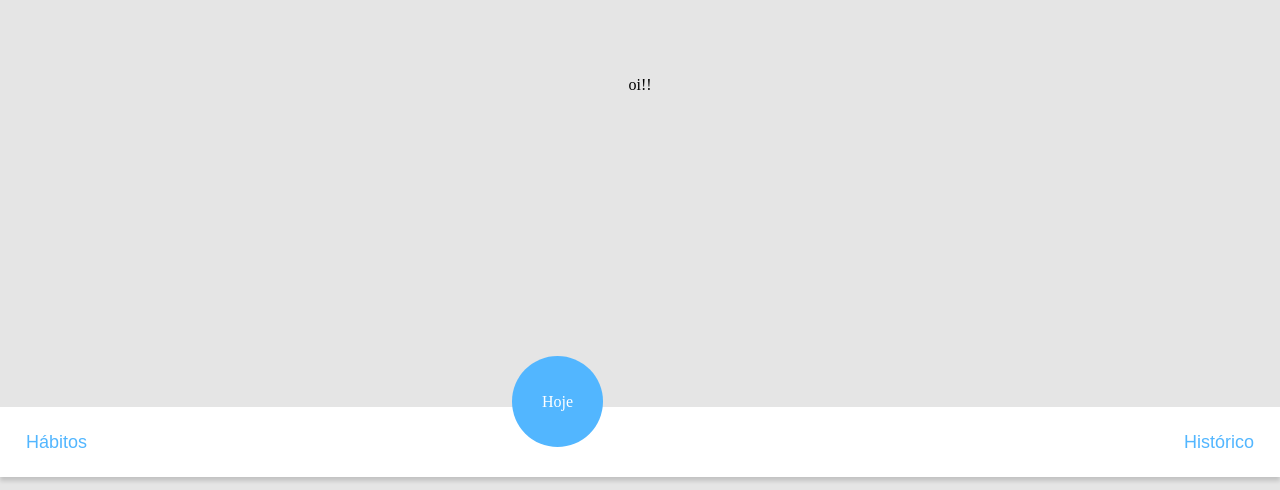
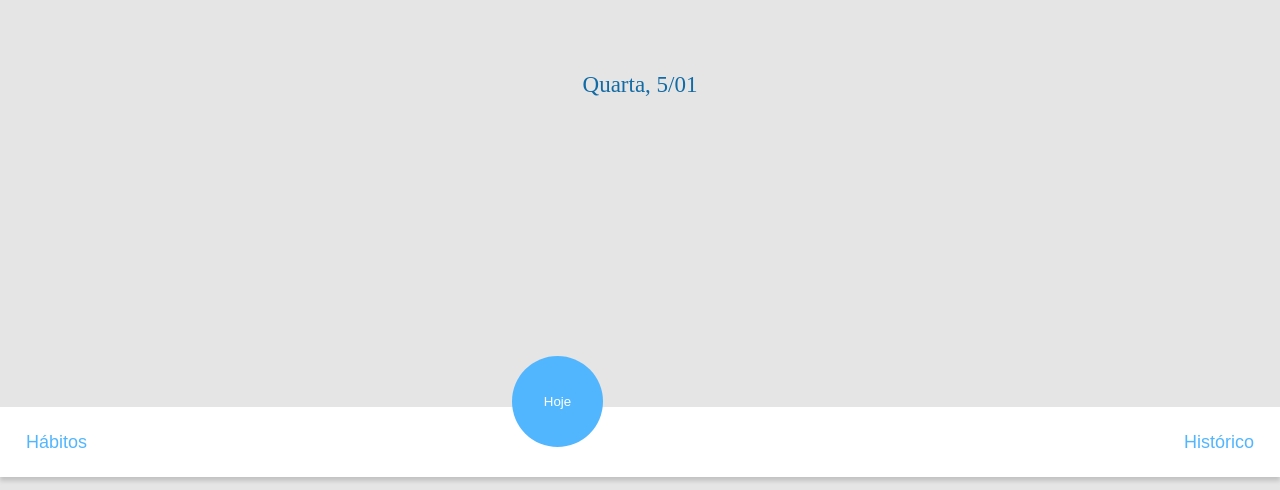
Before and after one commit to ThaisFrancaG/App_TrackIt_Habitos, a React (Create React App) app: page /hoje in a window 1280 px wide. Shown: the part 323-813 px from the top of the page. Built offline with nearby package versions, Linux system fonts and the light colour scheme.

Commit message:
Troca de props por context API em todos os elementos atuais para passagem de informações, incluindo o token

```diff
--- a/src/App.js
+++ b/src/App.js
@@ -7,32 +7,29 @@ import "react-loader-spinner/dist/loader/css/react-spinner-loader.css";
 import RenderHoje from "./components/hoje/RenderHoje";
 import Header from "./components/headerfooter/Header";
 import Footer from "./components/headerfooter/Footer";
+import RenderHabitos from "./components/habitos/RenderHabitos";
+import RenderHistorico from "./components/historico/RenderHistorico";
+import UserContext from "./context/UserContext";
 
 export default function App() {
   const [userInfo, setUserInfo] = useState({});
 
   return (
     <div>
+      <UserContext.Provider value={{ userInfo, setUserInfo }}>
         <BrowserRouter>
           <Header userInfo={userInfo} />
           <Routes>
-          <Route
-            path="/"
-            element={
-              <RenderLogin userInfo={userInfo} setUserInfo={setUserInfo} />
-            }
-          ></Route>
+            <Route path="/" element={<RenderLogin />}></Route>
             <Route path="/cadastro" element={<RenderCadastro />}></Route>
-          <Route
-            exact
-            path="/hoje"
-            element={
-              <RenderHoje userInfo={userInfo} setUserInfo={setUserInfo} />
-            }
-          ></Route>
+            <Route path="/hoje" element={<RenderHoje />}></Route>
+            <Route path="/habitos" element={<RenderHabitos />}></Route>
+
+            <Route path="/historico" element={<RenderHistorico />}></Route>
           </Routes>
           <Footer userInfo={userInfo} />
         </BrowserRouter>
+      </UserContext.Provider>
     </div>
   );
 }
--- a/src/assets/style.css
+++ b/src/assets/style.css
@@ -28,6 +28,10 @@
   font-family: "Playball";
   src: local("Playball"), url("../fonts/Playball-Regular.ttf");
 }
+
+a {
+  text-decoration: none;
+}
 body {
   height: 100vh;
   background-color: #e5e5e5;
--- /dev/null
+++ b/src/components/habitos/RenderHabitos.js
@@ -0,0 +1,3 @@
+export default function RenderHabitos() {
+  return <>Habitos</>;
+}
--- a/src/components/headerfooter/Footer.js
+++ b/src/components/headerfooter/Footer.js
@@ -1,18 +1,28 @@
 import styled from "styled-components";
+import { Link } from "react-router-dom";
 
-export default function Header(props) {
+export default function Header() {
   let currentPath = window.location.pathname;
   console.log(currentPath);
-  console.log(props);
 
-  if (currentPath === "/hoje") {
+  if (
+    currentPath === "/hoje" ||
+    currentPath === "/historico" ||
+    currentPath === "/historico"
+  ) {
     return (
       <>
         <FooterStyle>
-          <Button>Hábitos</Button>
-          <Button>Histórico</Button>
+          <Link to="/habitos">
+            <Button>Hábitos</Button>
+          </Link>
+          <Link to="/historico">
+            <Button>Histórico</Button>
+          </Link>
         </FooterStyle>
-        <Progress>Hoje</Progress>
+        <Link to="/hoje">
+          <Progress>Hoje</Progress>
+        </Link>
       </>
     );
   } else return <></>;
@@ -32,10 +42,11 @@ const FooterStyle = styled.footer`
   bottom: 0;
   left: 0;
 `;
-const Progress = styled.div`
+const Progress = styled.button`
   width: 91px;
   height: 91px;
   border-radius: 50%;
+  border: none;
   background-color: #52b6ff;
   display: flex;
   justify-content: center;
--- a/src/components/headerfooter/Header.js
+++ b/src/components/headerfooter/Header.js
@@ -1,17 +1,22 @@
+import { useContext } from "react";
+import UserContext from "../../context/UserContext";
 import styled from "styled-components";
+export default function Header() {
+  let currentPath = window.location.pathname;
 
-export default function Header(props) {
-  let currentPath = window.location.pathname;
-  console.log(currentPath);
-  console.log(props);
+  const { userInfo, setUserInfo } = useContext(UserContext);
 
-  if (currentPath === "/hoje") {
+  if (
+    currentPath === "/hoje" ||
+    currentPath === "/historico" ||
+    currentPath === "/historico"
+  ) {
     return (
       <>
         <HeaderStyle>
           <Logo>TrackIt</Logo>
           <UserDetails>
-            <img src={props.userInfo.image} alt={props.userInfo.name} />
+            <img src={userInfo.image} alt={userInfo.name} />
           </UserDetails>
         </HeaderStyle>
       </>
--- /dev/null
+++ b/src/components/historico/RenderHistorico.js
@@ -0,0 +1,3 @@
+export default function RenderHistorico() {
+  return <>Historico</>;
+}
--- a/src/components/hoje/CalculateDate.js
+++ b/src/components/hoje/CalculateDate.js
@@ -1,10 +1,55 @@
 import dayjs from "dayjs";
 import { useState, useEffect } from "react";
+import styled from "styled-components";
 
-const [weekDay, setWeekDay] = useState("Dia da Semana");
-const [dayMonth, setDayMonth] = useState("Dia no Mês");
-const [month, setMonth] = useState("Mês");
+export default function CalculateDate() {
+  const [weekDay, setWeekDay] = useState("Dia da Semana");
+  const [dayMonth, setDayMonth] = useState("Dia no Mês");
+  const [month, setMonth] = useState("Mês");
+  useEffect(() => {
+    setDayMonth(dayjs().date());
+    let day = "";
+    switch (dayjs().day()) {
+      case 0:
+        day = "Domingo";
+        break;
+      case 1:
+        day = "Segunda";
+        break;
+      case 2:
+        day = "Terça";
+        break;
+      case 3:
+        day = "Quarta";
+        break;
+      case 4:
+        day = "Quinta";
+        break;
+      case 5:
+        day = "Sexta";
+        break;
+      case 6:
+        day = "Sábado";
+        break;
+      default:
+        day = "Ocorreu um Erro!";
+    }
+    setWeekDay(day);
+    let month = `0${dayjs().month() + 1}`;
+    let monthDisplay = month.slice(-2);
+    setMonth(monthDisplay);
+  }, []);
+  return (
+    <>
+      <DateStyle>
+        {weekDay}, {dayMonth}/{month}
+      </DateStyle>
+    </>
+  );
+}
 
-console.log(dayjs().day());
-console.log(dayjs().date());
-console.log(dayjs().month());
+const DateStyle = styled.span`
+  font-size: 23px;
+  line-height: 30px;
+  color: #126ba5;
+`;
--- a/src/components/hoje/RenderHoje.js
+++ b/src/components/hoje/RenderHoje.js
@@ -1,9 +1,14 @@
 import styled from "styled-components";
-import dayjs from "dayjs";
-import { useState, useEffect } from "react";
+import UserContext from "../../context/UserContext";
 
-export default function RenderHoje(props) {
-  console.log(props.userInfo);
+import { useState, useEffect, useContext } from "react";
+import CalculateDate from "./CalculateDate";
+export default function RenderHoje() {
+  const { userInfo, setUserInfo } = useContext(UserContext);
 
-  return <>oi!!</>;
+  return (
+    <>
+      <CalculateDate></CalculateDate>
+    </>
+  );
 }
--- a/src/components/loginCadastro/RenderLogin.js
+++ b/src/components/loginCadastro/RenderLogin.js
@@ -1,11 +1,13 @@
 import logo from "../../assets/images/logoTrackIt.png";
 import styled from "styled-components";
-import { useState } from "react";
+import { useState, useContext } from "react";
 import { useNavigate, Link } from "react-router-dom";
 import Loader from "react-loader-spinner";
+import UserContext from "../../context/UserContext";
 import axios from "axios";
 
-export default function RenderLogin(props) {
+export default function RenderLogin() {
+  const { userInfo, setUserInfo } = useContext(UserContext);
   const [email, setEmail] = useState("");
   const [password, setPassword] = useState("");
   const [inputState, setInputState] = useState("");
@@ -27,8 +29,8 @@ export default function RenderLogin(props) {
       navigate(`/hoje`);
       setInputState("");
       setButtonMessage("Entrar");
-      console.log(response.data);
-      props.setUserInfo(response.data);
+
+      setUserInfo(response.data);
     });
     requisition.catch((error) => {
       console.log(error.response);
--- /dev/null
+++ b/src/context/UserContext.js
@@ -0,0 +1,5 @@
+import { createContext } from "react";
+
+const UserContext = createContext();
+
+export default UserContext;
```
Lines whose indentation alone changed are shown as unchanged.
